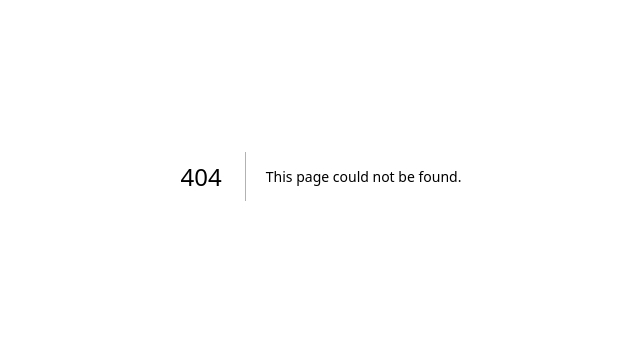
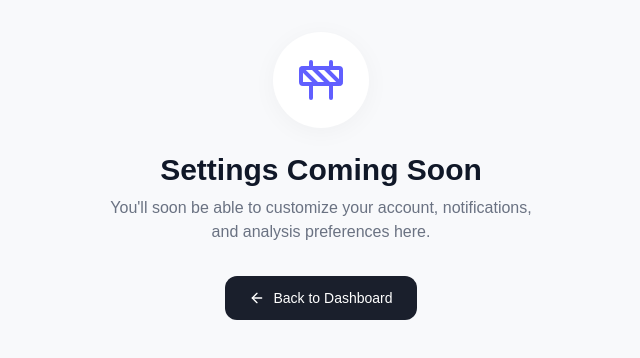
Before and after one commit to ahmadsufyan455/star-one, a Next.js app: page /settings in a window 1280 px wide. Before the commit this address had no page. Shown: the part 224-582 px from the top of the page, without its empty margins (319-959 px from the left). Built offline with nearby package versions, Linux system fonts and the light colour scheme.

Commit message:
feat: Add placeholder pages for History and Settings using a new ComingSoon component and update navigation links.

```diff
--- /dev/null
+++ b/src/app/history/page.tsx
@@ -0,0 +1,10 @@
+import ComingSoon from '@/components/ComingSoon';
+
+export default function HistoryPage() {
+    return (
+        <ComingSoon
+            title="History Coming Soon"
+            description="We're building a feature to save and revisit your past app analyses. Stay tuned!"
+        />
+    );
+}
--- a/src/app/page.tsx
+++ b/src/app/page.tsx
@@ -19,6 +19,7 @@ import {
 } from 'lucide-react';
 import { signOut, useSession } from 'next-auth/react';
 import Image from 'next/image';
+import Link from 'next/link';
 import { useEffect, useState } from 'react';
 
 export default function Home() {
@@ -114,20 +115,21 @@ export default function Home() {
             <Search className="w-5 h-5" />
             <span className="font-medium">Analyzer</span>
           </a>
-          <a href="#" className="flex items-center gap-3 px-4 py-3 text-gray-500 hover:bg-gray-50 hover:text-gray-900 rounded-xl transition-colors">
+
+          <Link href="/history" className="flex items-center gap-3 px-4 py-3 text-gray-500 hover:bg-gray-50 hover:text-gray-900 rounded-xl transition-colors">
             <History className="w-5 h-5" />
             <span className="font-medium">History</span>
-          </a>
+          </Link>
         </nav>
 
         <nav className="p-4 space-y-1 mb-8">
           <div className="px-4 py-2 text-xs font-semibold text-gray-400 uppercase tracking-wider mb-2">
             Account
           </div>
-          <a href="#" className="flex items-center gap-3 px-4 py-3 text-gray-500 hover:bg-gray-50 hover:text-gray-900 rounded-xl transition-colors">
+          <Link href="/settings" className="flex items-center gap-3 px-4 py-3 text-gray-500 hover:bg-gray-50 hover:text-gray-900 rounded-xl transition-colors">
             <Settings className="w-5 h-5" />
             <span className="font-medium">Setting</span>
-          </a>
+          </Link>
           <button
             onClick={() => signOut()}
             className="w-full flex items-center gap-3 px-4 py-3 text-gray-500 hover:bg-gray-50 hover:text-gray-900 rounded-xl transition-colors text-left"
--- /dev/null
+++ b/src/app/settings/page.tsx
@@ -0,0 +1,10 @@
+import ComingSoon from '@/components/ComingSoon';
+
+export default function SettingsPage() {
+    return (
+        <ComingSoon
+            title="Settings Coming Soon"
+            description="You'll soon be able to customize your account, notifications, and analysis preferences here."
+        />
+    );
+}
--- /dev/null
+++ b/src/components/ComingSoon.tsx
@@ -0,0 +1,27 @@
+import { ArrowLeft, Construction } from "lucide-react";
+import Link from "next/link";
+
+interface ComingSoonProps {
+    title: string;
+    description: string;
+}
+
+export default function ComingSoon({ title, description }: ComingSoonProps) {
+    return (
+        <div className="flex min-h-screen flex-col items-center justify-center bg-[#F8F9FB] p-4 text-center">
+            <div className="mb-6 rounded-full bg-white p-6 shadow-[0_4px_24px_rgba(0,0,0,0.04)]">
+                <Construction className="h-12 w-12 text-indigo-500" />
+            </div>
+            <h1 className="mb-2 text-3xl font-bold text-gray-900">{title}</h1>
+            <p className="mb-8 text-gray-500 max-w-md">{description}</p>
+
+            <Link
+                href="/"
+                className="flex items-center gap-2 rounded-xl bg-[#1A1F2C] px-6 py-3 text-sm font-medium text-white transition-all hover:bg-gray-800"
+            >
+                <ArrowLeft className="h-4 w-4" />
+                Back to Dashboard
+            </Link>
+        </div>
+    );
+}
```
